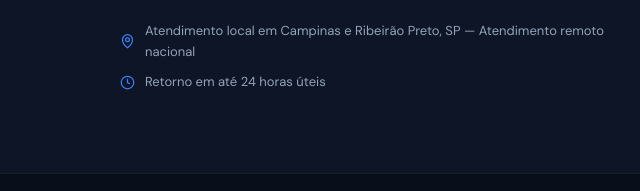
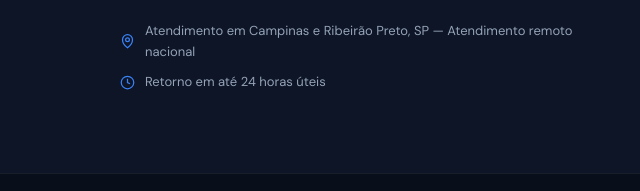
Before and after one commit to action-ti/Index, a website: page index.html in a window 1280 px wide. Shown: the part 3407-3598 px from the top of the page, 0-640 px from the left. Drawn offline with Linux system fonts and the light colour scheme.

Commit message:
Update index.html

```diff
--- a/index.html
+++ b/index.html
@@ -1143,7 +1143,7 @@
         <div class="contact-info-items">
           <div class="contact-info-item">
             <svg xmlns="http://www.w3.org/2000/svg" viewBox="0 0 24 24"><path d="M12 22C12 22 4 16 4 9a8 8 0 0 1 16 0c0 7-8 13-8 13z"/><circle cx="12" cy="9" r="3"/></svg>
-            Atendimento local em Campinas e Ribeirão Preto, SP — Atendimento remoto nacional
+            Atendimento em Campinas e Ribeirão Preto, SP — Atendimento remoto nacional
           </div>
           <div class="contact-info-item">
             <svg xmlns="http://www.w3.org/2000/svg" viewBox="0 0 24 24"><circle cx="12" cy="12" r="10"/><polyline points="12 6 12 12 16 14"/></svg>
```
